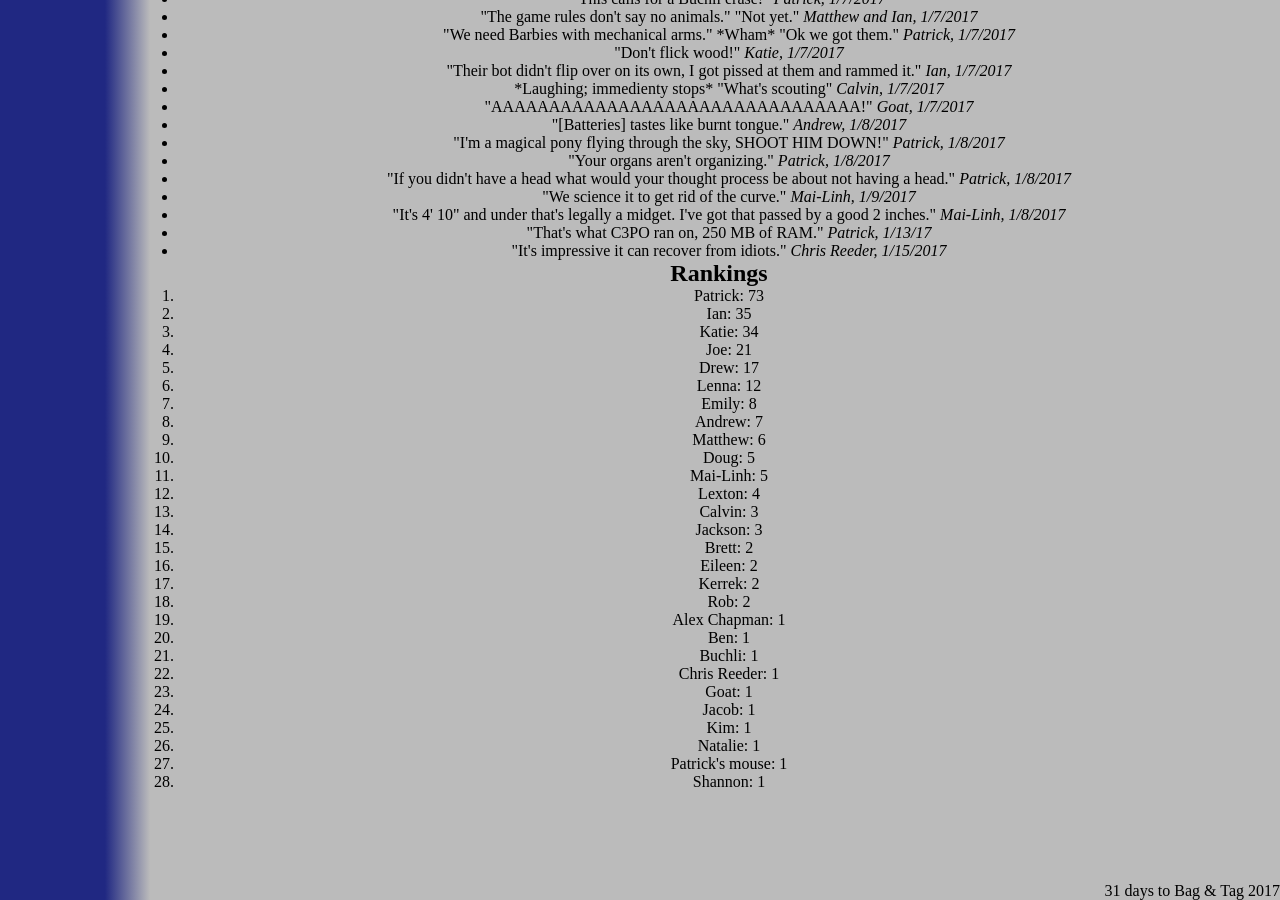
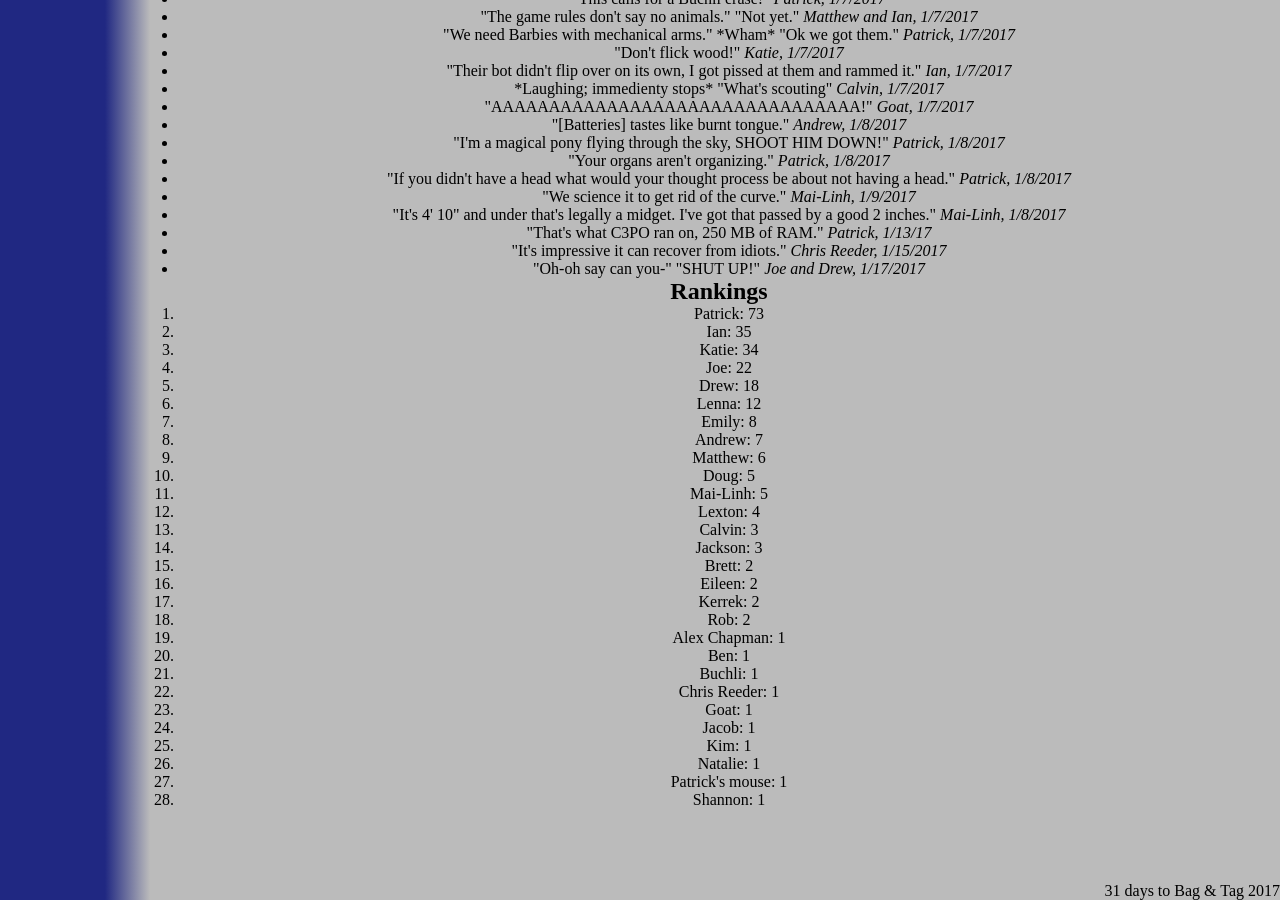
Before and after one commit to katiebugmoon/FRC4131.github.io, a Jekyll site: the page built from media/2017/quotes.html, in a window 1280 px wide and 900 px high, scrolled down 3356 px. Built offline with Jekyll 4.4.1, drawn with Linux system fonts in a browser that asks for light colours; nearby versions of some CDN libraries.

Commit message:
Update quotes.html

```diff
--- a/media/2017/quotes.html
+++ b/media/2017/quotes.html
@@ -193,6 +193,7 @@ title: Build Season 2017 Quotes
 	<li>"It's 4' 10" and under that's legally a midget. I've got that passed by a good 2 inches." <i>Mai-Linh, 1/8/2017</i></li>
 	<li>"That's what C3PO ran on, 250 MB of RAM." <i>Patrick, 1/13/17</i></li>
 	<li>"It's impressive it can recover from idiots." <i>Chris Reeder, 1/15/2017</i></li>
+	<li>"Oh-oh say can you-" "SHUT UP!" <i>Joe and Drew, 1/17/2017</i></li>
 </ul>
 <h2>Rankings</h2>
 <ol id='rankings'></ol>
```
